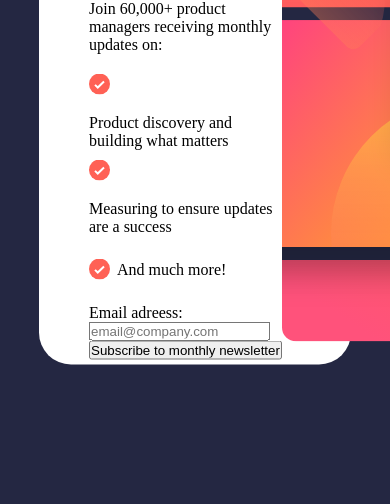
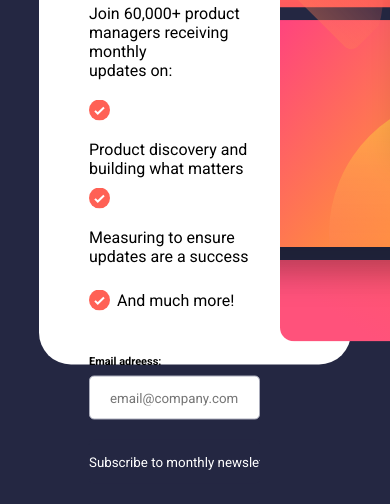
Before and after one commit to jacildofurtado/newsletter-sign-up-with-success-message-main, a plain HTML site: page index.html in a window 390 px wide. Shown: the part 340-844 px from the top of the page. Drawn offline with Linux system fonts and the light colour scheme.

Commit message:
Concluido versão descktop
Concluído os últimos detalhes no CSS do arquivo, próximo passo é fazer a versão mobile.

```diff
--- a/style/style.css
+++ b/style/style.css
@@ -1,7 +1,10 @@
+@import url('https://fonts.googleapis.com/css2?family=Fraunces:wght@700;900&family=Open+Sans:wght@300;400;700&family=Roboto:wght@400;700&display=swap');
+
 *{
     margin: 0;
     padding: 0;
     box-sizing: border-box;
+    font-family:'Roboto', sans-serif;
 }
 
 html, body{
@@ -42,11 +45,13 @@ body{
 
 .login h1{
     font-size: 48px;
+    font-weight: 700;
     color: hsl(234, 29%, 20%);
 }
 
 .login p{
     font-size: 16px;
+    font-weight: 400;
     margin-top: 20px;
 }
 
@@ -67,7 +72,43 @@ body{
 }
 
 .form{
+    margin-top: 40px;
+}
+
+.form label{
+    display: block;
+    font-size: 11px;
+    font-weight: 700;
+}
+
+.form input[type=email]{
+    margin-top: 8px;
+    width: 90%;
+    height: 44px;
+    padding: 20px;
+    border: 1px solid hsl(232, 11%, 70%);
+    border-radius: 5px;
+    color: black;
+}
+
+.form input[type=email]:hover{
+    border-color: black;
+}
+
+.form input[type=submit]{
     margin-top: 20px;
+    width: 90%;
+    height: 44px;
+    background-color: hsl(234, 29%, 20%);
+    color: white;
+    cursor: pointer;
+    border: none;
+    border-radius: 5px;
+}
+
+.form input[type=submit]:hover{
+    background-color: hsl(4, 100%, 67%);
+    box-shadow:  2px 15px 55px -15px hsl(4, 100%, 67%);
 }
 
 .img{
```
